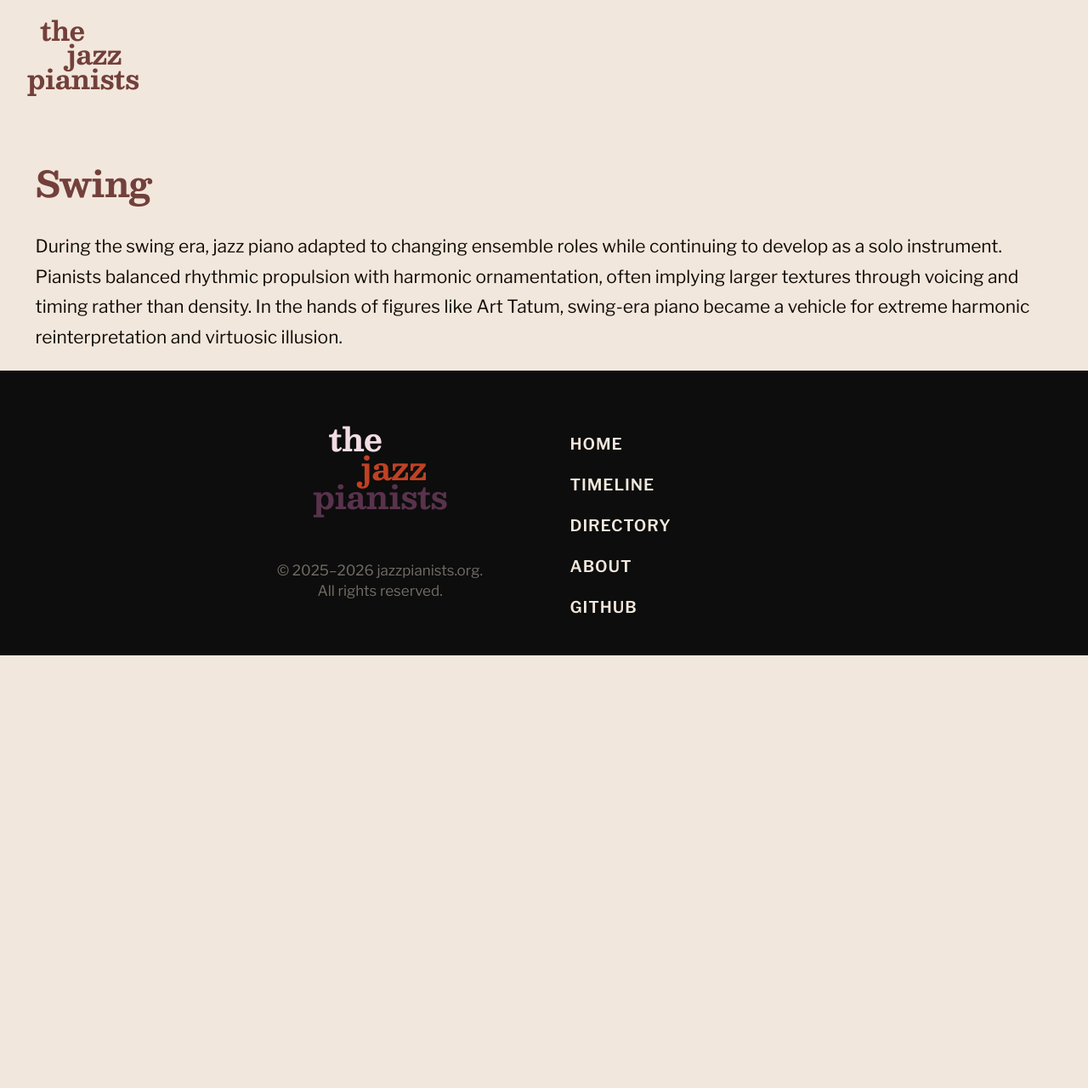
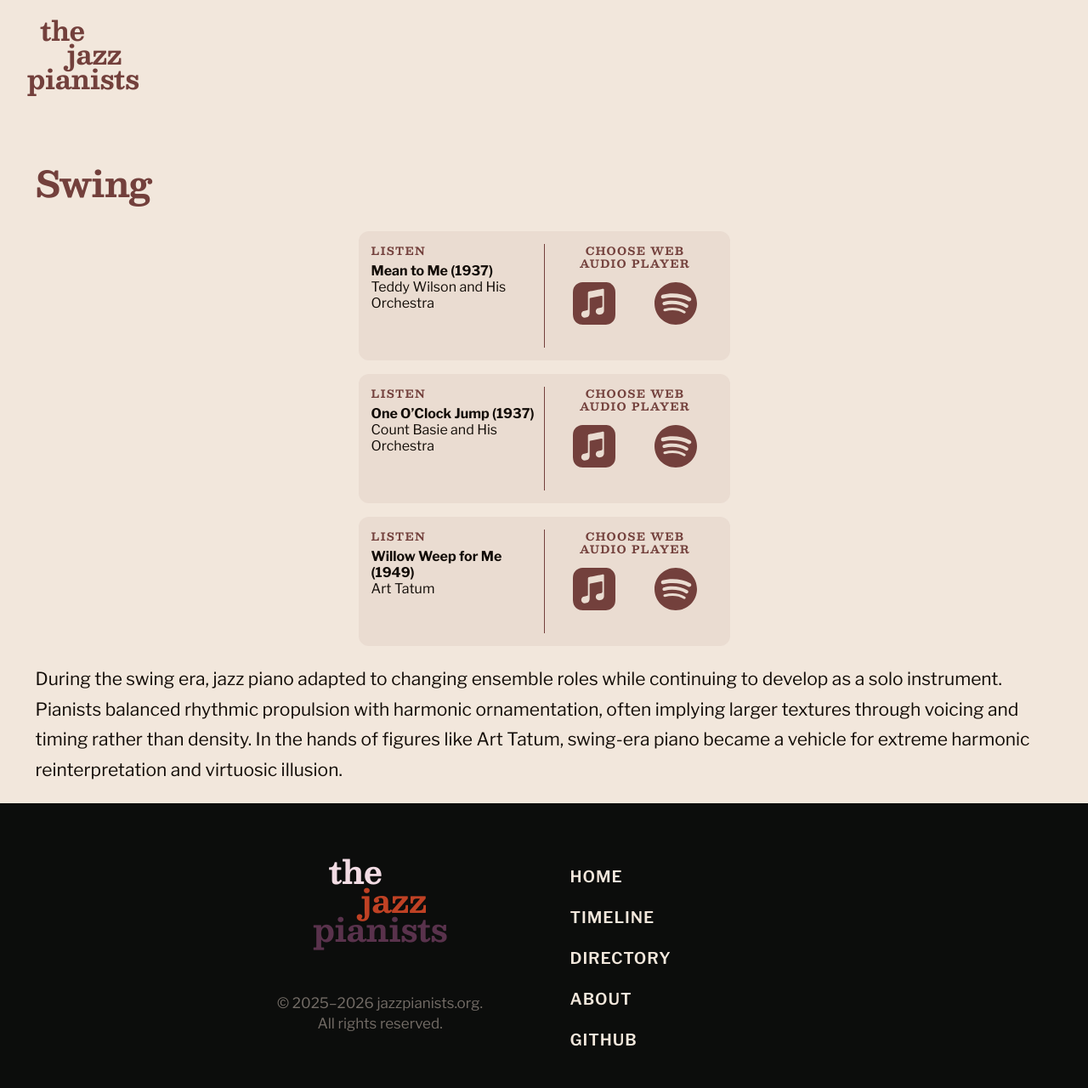
Before and after one commit to legion80/jazzpianists-org, a Jekyll site: the page built from collections/_genres/swing.md, in a window 1280 px wide. Shown: the whole page at 85% size. Built offline with Jekyll 4.4.1, drawn with Linux system fonts in a browser that asks for light colours; before the commit the page ends 900 px from its top, so only the background shows below that.

Commit message:
Update tracks

```diff
--- a/_data/tracks.csv
+++ b/_data/tracks.csv
@@ -31,3 +31,8 @@ pk,title,album,artist,year,apple,spotify
 30,Poinciana,Ahmad Jamal at The Pershing: But Not for Me,Ahmad Jamal Trio,1958,poinciana-live-at-the-pershing-chicago-1958/1445769114?i=1445769464,19CKYnx17KtyWRtmCa5tMf
 31,Blue in Green,Kind of Blue,Miles Davis,1959,blue-in-green/300865074?i=300865222,0aWMVrwxPNYkKmFthzmpRi
 32,The Preacher,Horace Silver and The Jazz Messengers,Horace Silver & The Jazz Messengers,1955,the-preacher/1444052680?i=1444053729,07hGvL3j4d6exe8sv0dFUg
+33,Exit Music (For a Film),"Songs: The Art of the Trio, Vol. 3",Brad Mehldau,1998,exit-music-for-a-film/358181835?i=358181847,73ik3a517Lz2W7eLWejapJ
+34,Feed the Fire,Some Aspects of Water,Geri Allen,1997,feed-the-fire/282470229?i=282470288,4IhzWCGC7Rqx7F5yNnxshu
+35,One O'Clock Jump,,Count Basie and His Orchestra,1937,one-oclock-jump/1434900492?i=1434900735,0OR5AVKVPTdv7TyejMHeea
+36,Willow Weep for Me,,Art Tatum,1949,willow-weep-for-me/724391656?i=724391941,7DmAkjbN51kIyw0CtP2ocr
+37,Mean to Me,,Teddy Wilson and His Orchestra,1937,mean-to-me/217287871?i=217287964,5iPwWmrRRiAtgmm3WJ8yUm
--- a/collections/_genres/swing.md
+++ b/collections/_genres/swing.md
@@ -5,4 +5,10 @@ timeline_start: 1932
 timeline_end: 1945
 ---
 
+{% include u/music-player-embed.html pk=37 %}
+
+{% include u/music-player-embed.html pk=35 %}
+
+{% include u/music-player-embed.html pk=36 %}
+
 During the swing era, jazz piano adapted to changing ensemble roles while continuing to develop as a solo instrument. Pianists balanced rhythmic propulsion with harmonic ornamentation, often implying larger textures through voicing and timing rather than density. In the hands of figures like Art Tatum, swing-era piano became a vehicle for extreme harmonic reinterpretation and virtuosic illusion.
```
Also changed, not shown: collections/_genres/contemporary.md (+4 -0 lines).
